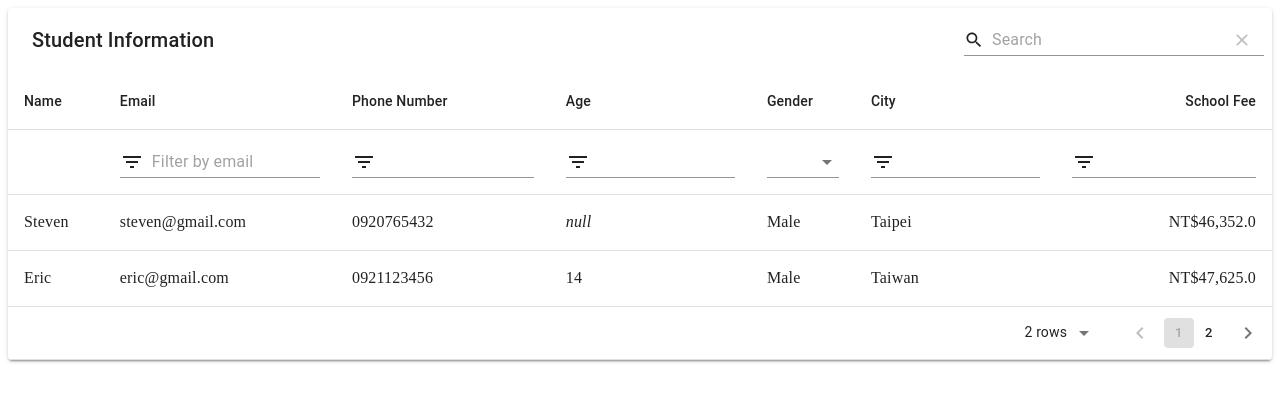
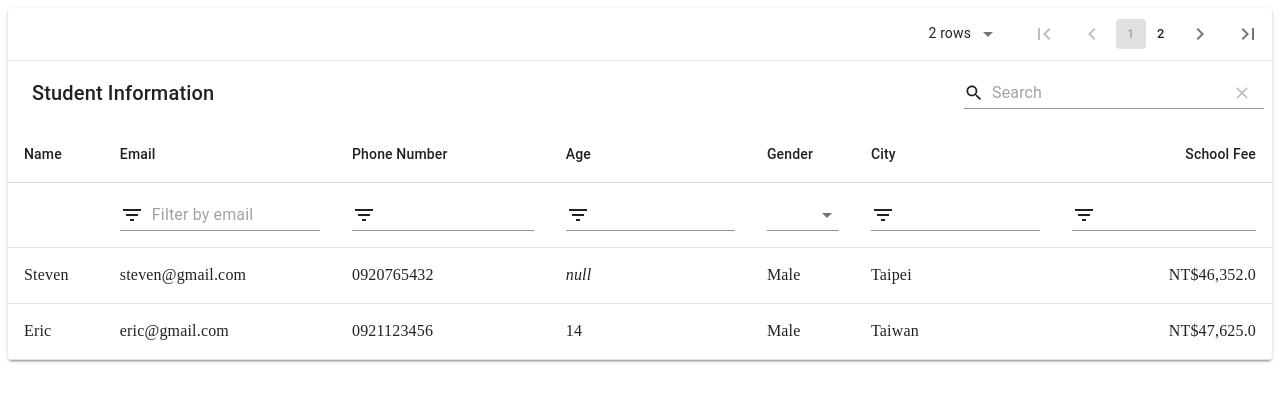
Before and after one commit to pluto123/material_table, a React (Create React App) app: page / in a window 1280 px wide. Shown: the top 402 px of the page. Built offline with nearby package versions, Linux system fonts and the light colour scheme.

Commit message:
改變分頁按鈕位置

```diff
--- a/src/App.js
+++ b/src/App.js
@@ -77,8 +77,9 @@ function App() {
           paging: true,
           pageSizeOptions: [5, 10, 20, 25, 50, 100],
           pageSize: 2,
-          paginationType: "stepped", //paginationType: [normal | stepped]
-          showFirstLastPageButtons: false
+          paginationType: "stepped", // paginationType: [normal | stepped]
+          showFirstLastPageButtons: true,
+          paginationPosition: "top", // paginationPosition: [top | bottom | both]
         }}
       />
     </div>
```
